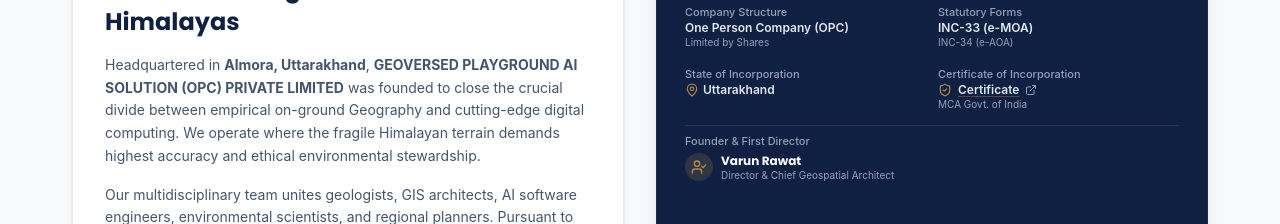
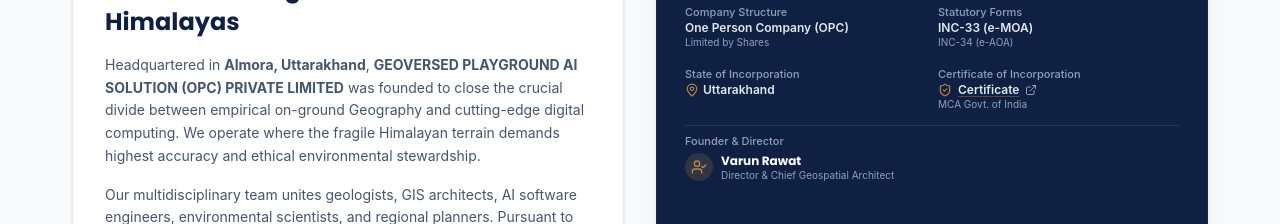
Before and after one commit to RawatGitLab/Geoversed-Playground-AI-Solution-OPC-Private-Limited, a React (Vite) app: page / in a window 1280 px wide. Shown: the part 5600-5824 px from the top of the page. Built offline with nearby package versions, Linux system fonts and the light colour scheme.

Commit message:
Change First Director to Director

```diff
--- a/src/components/AboutSection.tsx
+++ b/src/components/AboutSection.tsx
@@ -580,7 +580,7 @@
                     </div>
 
                     <div className="pt-2 border-t border-white/10">
-                      <span className="text-slate-400 block text-[11px] font-medium">Founder &amp; First Director</span>
+                      <span className="text-slate-400 block text-[11px] font-medium">Founder &amp; Director</span>
                       <div className="flex items-center gap-2 mt-1">
                         <div className="w-7 h-7 rounded-full bg-[#B3864B]/20 flex items-center justify-center text-[#B3864B]">
                           <UserCheck className="w-4 h-4" />
```
